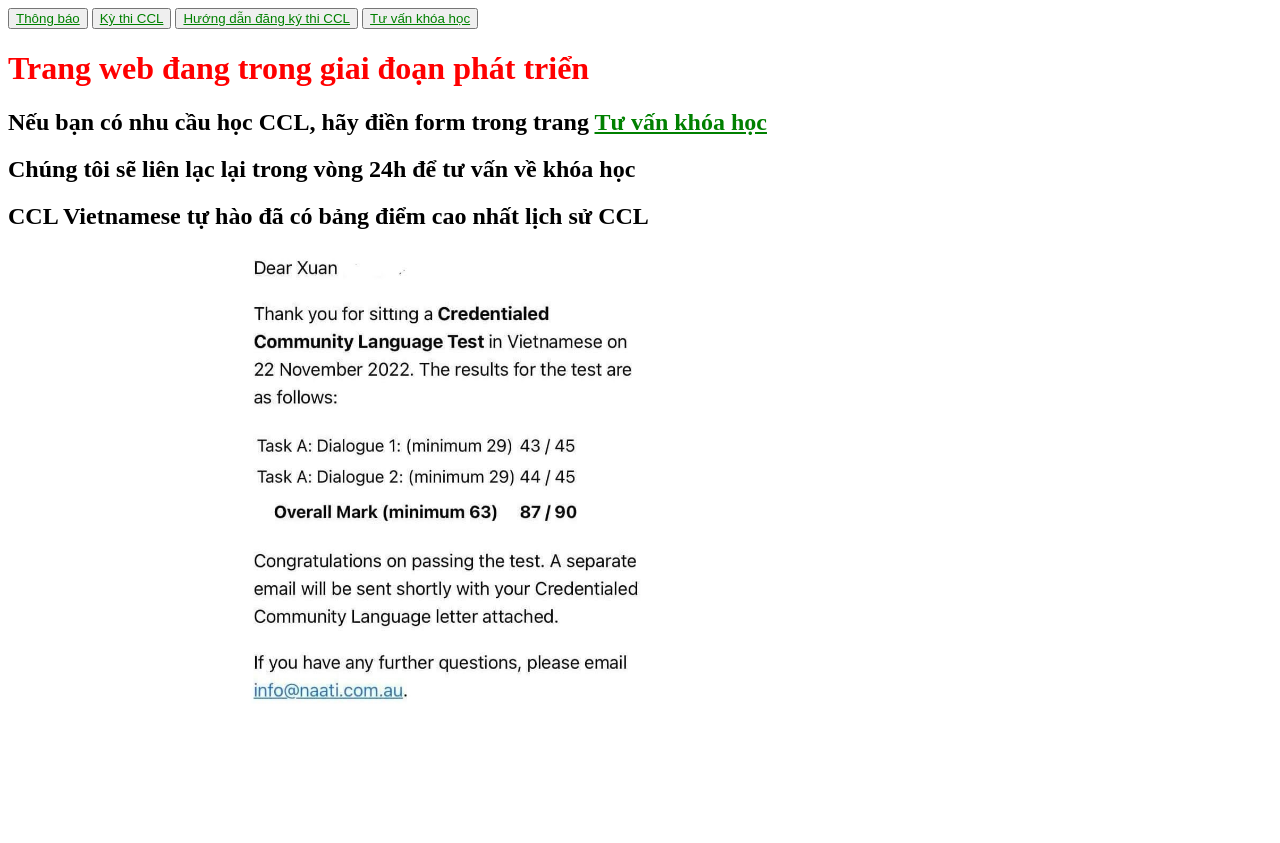
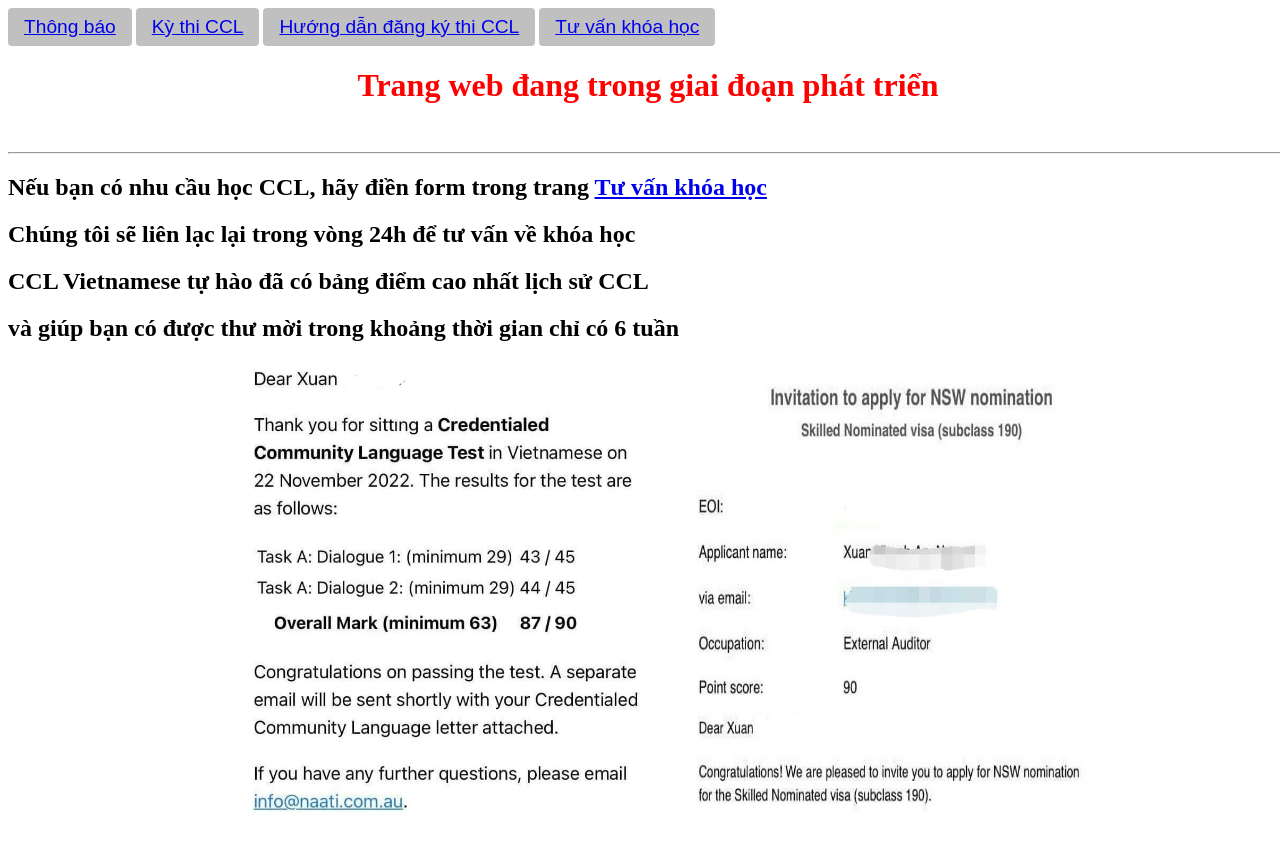
Before and after one commit to hoangson0913/cclvietnamese-web-githosting, a plain HTML site: page index.html in a window 1280 px wide. Before the commit the page ends 800 px from the top, so only its background shows below. Drawn offline with Linux system fonts and the light colour scheme.

Commit message:
Bring the cclvietnamese.com.au version

```diff
--- a/index.html
+++ b/index.html
@@ -18,12 +18,15 @@
 </header>
 
   <body>
-    <h1 id="title">Trang web đang trong giai đoạn phát triển</h1>
+    <h1 id="title" style="text-align:center">Trang web đang trong giai đoạn phát triển</h1> <br>
+    <hr>
 
     <h2 id="enquiry">Nếu bạn có nhu cầu học CCL, hãy điền form trong trang <a href="enquiry.html">Tư vấn khóa học</a> </h2>
     <h2 >Chúng tôi sẽ liên lạc lại trong vòng 24h để tư vấn về khóa học</h2>
     <h2 id="ads">CCL Vietnamese tự hào đã có bảng điểm cao nhất lịch sử CCL </h2>
-    <img src="images/2022.11.12 - An.jpg" alt="ccl-record" class="image-class">>
+    <h2 id="ads"> và giúp bạn có được thư mời trong khoảng thời gian chỉ có 6 tuần </h2>
+    <img src="images/2022.11.12 - An.jpg" alt="ccl-record" class="image-class">
+    <img src="images/Invitation - An.jpg" alt="invi" class="image-class">>
 
   </body>
 </html>
--- a/style.css
+++ b/style.css
@@ -37,10 +37,6 @@ a:hover {
   color: purple;
  }
 
- a:link {
-  color: green;
- }
-
 
 body {
   width: 100%;
@@ -70,16 +66,29 @@ iframe {
 }
 
 .nav-button {
-  color: green;
+
   text-decoration: none;
-}
+  font-size: 1.2rem; /* set the font size to 1.2 rem */
+    padding: 0.5rem 1rem; /* set the padding to 0.5rem on top and bottom, and 1rem on left and right */
+    border-radius: 0.25rem; /* set the border radius to 0.25rem */
+    background-color: silver; /* set the background color to a shade of teal */
+    color: #fff; /* set the text color to white */
+    border: none; /* remove the border */
+    cursor: pointer; /* set the cursor to pointer on hover */
+  }
+
+  .nav-button:active {
+    background-color: rgb(111, 111, 111);
+    transform: translateY(2px);
+  }
+
 .nav-button:hover {
   color: blue;
 }
 
 
 .nav-link {
-  color: green;
+  color: yellow;
   text-decoration: none;
 }
 .nav-link:hover {
```
